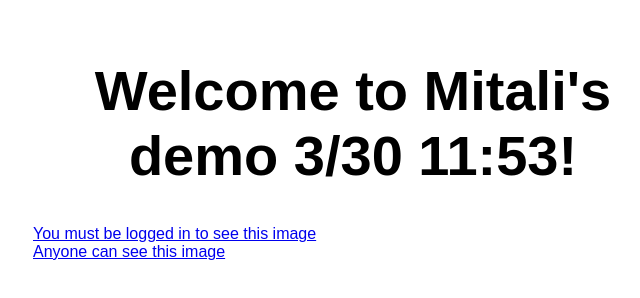
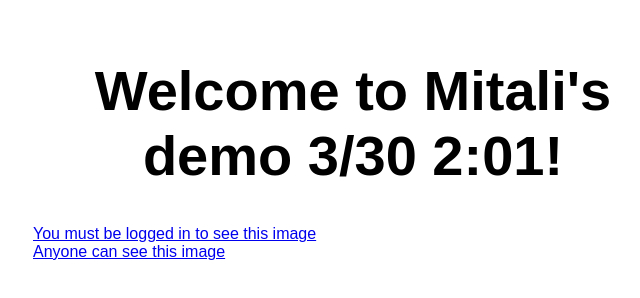
Before and after one commit to mkarmark/afd-repo-1, a plain HTML site: page src/index.html in a window 1280 px wide. Shown: the whole page, without its empty margins (287-927 px from the left). Drawn offline with Linux system fonts and the light colour scheme.

Commit message:
Update index.html

```diff
--- a/src/index.html
+++ b/src/index.html
@@ -10,7 +10,7 @@
 
 <body>
   <main>
-    <h1>Welcome to Mitali's demo 3/30 11:53!</h1>
+    <h1>Welcome to Mitali's demo 3/30 2:01!</h1>
         <a href="/puppy.jpg">You must be logged in to see this image </a>
     <br/>
         <a href="/puppy2.jpg">Anyone can see this image</a>
```
